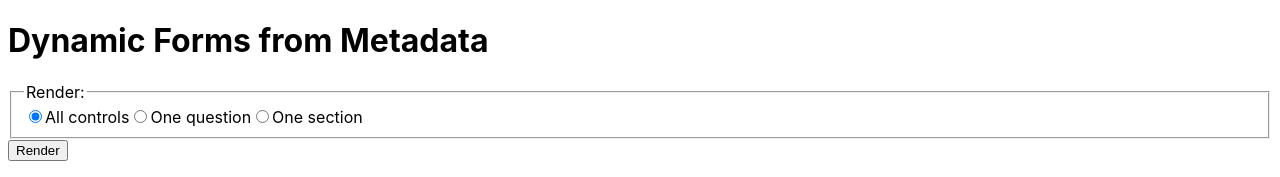
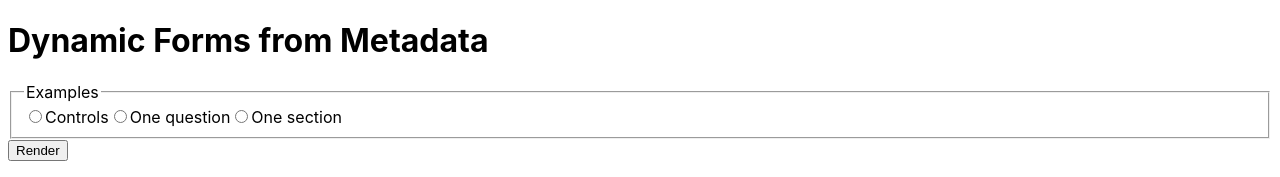
Before and after one commit to EliHowey/ng-metadata-form, an Angular app: page / in a window 1280 px wide. Shown: the top 177 px of the page. Built offline with nearby package versions, Linux system fonts and the light colour scheme.

Commit message:
refactor: rename JSON files

```diff
--- /dev/null
+++ b/data/form-question.json
@@ -0,0 +1,46 @@
+{
+    "$schema": "../schemas/form-metadata.schema.json",
+    "contents": [
+        {
+            "type": "question",
+            "id": "q-single",
+            "questionText": "Question with one control",
+            "required": true,
+            "controls": [
+                {
+                    "id": "q-single-c1",
+                    "type": "email",
+                    "label": "Email address",
+                    "placeholder": "email@example.com",
+                    "required": true
+                }
+            ]
+        },
+        {
+            "type": "question",
+            "id": "q-multiple",
+            "questionText": "Question with multiple controls",
+            "required": true,
+            "controls": [
+                {
+                    "id": "q-multiple-c1",
+                    "type": "text",
+                    "label": "First name",
+                    "required": true
+                },
+                {
+                    "id": "q-multiple-c2",
+                    "type": "text",
+                    "label": "Middle name",
+                    "required": false
+                },
+                {
+                    "id": "q-multiple-c3",
+                    "type": "text",
+                    "label": "Last name",
+                    "required": true
+                }
+            ]
+        }
+    ]
+}
--- a/data/one-question.json
+++ /dev/null
@@ -1,20 +0,0 @@
-{
-    "$schema": "../schemas/form-metadata.schema.json",
-    "contents": [
-        {
-            "type": "question",
-            "id": "question-1",
-            "questionText": "What is your email address?",
-            "required": true,
-            "controls": [
-                {
-                    "id": "control-1-1",
-                    "type": "email",
-                    "label": "Email address",
-                    "placeholder": "email@example.com",
-                    "required": true
-                }
-            ]
-        }
-    ]
-}
--- a/src/app/app.component.html
+++ b/src/app/app.component.html
@@ -2,16 +2,16 @@
 
 <form [formGroup]="renderForm" (ngSubmit)="onChangeRender()">
     <fieldset>
-        <legend>Render:</legend>
+        <legend>Examples</legend>
 
-        <input type="radio" formControlName="type" id="type-all" value="all-controls" />
-        <label for="type-all">All controls</label>
+        <input type="radio" formControlName="type" id="render-controls" value="controls" />
+        <label for="render-controls">Controls</label>
 
-        <input type="radio" formControlName="type" id="type-one-q" value="one-question" />
-        <label for="type-one-q">One question</label>
+        <input type="radio" formControlName="type" id="render-question" value="question" />
+        <label for="render-question">One question</label>
 
-        <input type="radio" formControlName="type" id="type-one-s" value="one-section" />
-        <label for="type-one-s">One section</label>
+        <input type="radio" formControlName="type" id="render-section" value="section" />
+        <label for="render-section">One section</label>
     </fieldset>
 
     <button type="submit">Render</button>
--- a/src/app/app.component.ts
+++ b/src/app/app.component.ts
@@ -1,15 +1,15 @@
 import { Component } from '@angular/core';
 import { FormControl, FormGroup } from '@angular/forms';
-import ALL_CONTROLS from '../../data/all-controls.json';
-import ONE_QUESTION from '../../data/one-question.json';
-import ONE_SECTION from '../../data/one-section.json';
+import FORM_CONTROLS from '../../data/form-controls.json';
+import FORM_QUESTION from '../../data/form-question.json';
+import FORM_SECTION from '../../data/form-section.json';
 import { FormMetadata } from './model/form';
 import { FormMetadataService } from './services/form-metadata/form-metadata.service';
 
 const JSON_FILES: Record<string, any> = {
-    'one-question': ONE_QUESTION,
-    'one-section': ONE_SECTION,
-    'all-controls': ALL_CONTROLS
+    controls: FORM_CONTROLS,
+    question: FORM_QUESTION,
+    section: FORM_SECTION
 };
 
 @Component({
```
Also changed, not shown: data/form-controls.json (renamed from data/all-controls.json), data/form-section.json (renamed from data/one-section.json).
